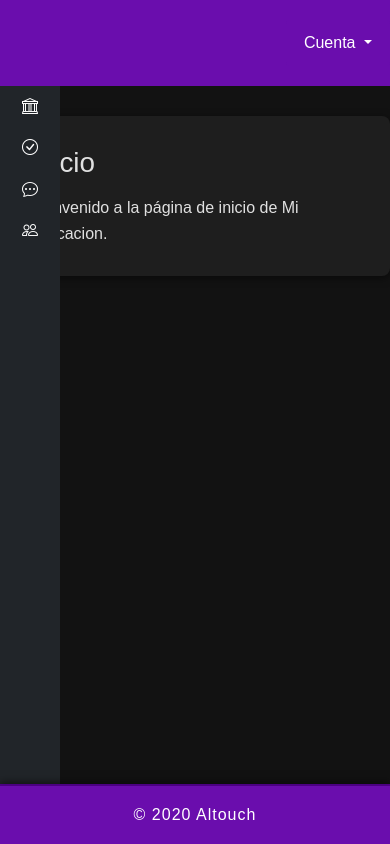
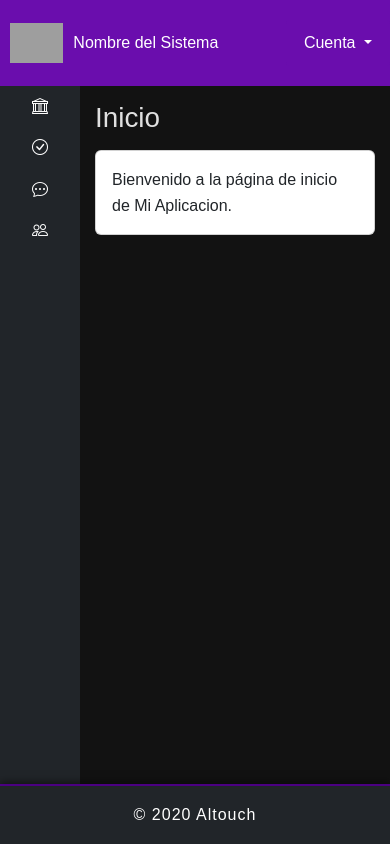
Before and after one commit to MatiasGuaymas/PS, a Flask app: template admin/src/web/templates/home.html in a window 390 px wide. Run offline with Flask 3, Linux system fonts and the light colour scheme; the template is opened without the code that fills it: most values are stand-ins (such as "Sample title", 1, 10 or a date in 2020); some libraries are stand-ins or nearby versions; grey boxes are pictures that could not be loaded.

Commit message:
Layout responsive

```diff
--- a/admin/src/web/templates/home.html
+++ b/admin/src/web/templates/home.html
@@ -5,5 +5,11 @@
 {% block content %}
 <h1>Inicio</h1>
 <h2></h2>
-<p>Bienvenido a la página de inicio de Mi Aplicacion.</p>
+<div class="card">
+    <div class="card-body">
+        <p>
+            Bienvenido a la página de inicio de Mi Aplicacion.
+        </p>
+    </div>
+</div>
 {% endblock %}
--- a/admin/src/web/templates/layout.html
+++ b/admin/src/web/templates/layout.html
@@ -13,10 +13,12 @@
 </head>
 
 <body>
-    <script src="https://cdnjs.cloudflare.com/ajax/libs/popper.js/2.11.8/umd/popper.min.js"></script>
-    <script src="{{ url_for('static', filename='bootstrap/dist/js/bootstrap.min.js') }}"></script>
     <header>
-        {%block header %}
+        <div class="header-left">
+            <img src="https://cdn-icons-png.flaticon.com/512/6325/6325609.png" alt="Logo">
+            <span>Nombre del Sistema</span>
+        </div>
+        <div class="header-right">
             <div class="dropdown">
                 <button class="dropdown-toggle" type="button" id="dropdownMenuButton" data-bs-toggle="dropdown"
                     aria-expanded="false">
@@ -25,12 +27,14 @@
                 <ul class="dropdown-menu" aria-labelledby="dropdownMenuButton">
                     <li><a class="dropdown-item" href="#">Ver perfil</a></li>
                     <li><a class="dropdown-item" href="#">Cerrar sesión</a></li>
-                <li><a class="dropdown-item" href="#">Iniciar sesión [Temporal, hasta tener sesiones y hacer un display
+                    <li><a class="dropdown-item" href="#">Iniciar sesión [Temporal, hasta tener sesiones y hacer un
+                            display
                             correcto]</a></li>
                 </ul>
             </div>
-        {% endblock %}
+        </div>
     </header>
+    <div class="layout-sidebar">
         <nav class="d-flex flex-column bg-dark text-white vh-100">
             {% block nav %}
                 <ul class="nav flex-column text-center">
@@ -57,13 +61,18 @@
                 </ul>
             {% endblock %}
         </nav>
+    </div>
+    <div class="layout-main">
         <main>
             {% block content %}
             {% endblock %}
         </main>
-    <footer>
+    </div>
+    <div class="layout-footer">
+        <footer class="bg-dark text-white text-center py-3">
             {% block footer %} &copy; {{current_year}} Altouch {% endblock %}
         </footer>
+    </div>
 </body>
 
 </html>
--- a/admin/static/style.css
+++ b/admin/static/style.css
@@ -1,10 +1,4 @@
-body,
-h1,
-h2,
-h3,
-p,
-ul,
-li {
+body, h1, h2, h3, p, ul, li {
     margin: 0;
     padding: 0;
     box-sizing: border-box;
@@ -17,25 +11,56 @@ body {
     line-height: 1.6;
 }
 
+.layout-sidebar {
+    position: fixed;
+    z-index: 1050;
+    width: 80px;
+    height: 100%;
+}
+
+.layout-main {
+    margin-left: 80px;
+}
+
+.layout-footer {
+    position: fixed;
+    bottom: 0;
+    width: 100%;
+    z-index: 1060;
+}
+
 header {
     background: #6a0dad;
     color: #fff;
     padding: 20px 0;
-    text-align: right;
+    display: flex;
+    align-items: center;
+    justify-content: space-between;
+}
+
+header .header-left {
+    margin-left: 10px;
+    display: flex;
+    align-items: center;
+}
+
+header .header-left img {
+    height: 40px;
+    margin-right: 10px;
+}
+
+header .header-right {
+    display: flex;
+    align-items: center;
 }
 
 main {
-    max-width: 900px;
-    margin: 30px auto;
-    background: #1e1e1e;
-    padding: 30px;
-    border-radius: 8px;
-    box-shadow: 0 2px 8px rgba(0, 0, 0, 0.5);
+    max-width: 100%;
+    margin: 0;
+    padding: 15px;
 }
 
-h1,
-h2,
-h3 {
+h1, h2, h3 {
     margin-bottom: 16px;
 }
 
@@ -72,19 +97,8 @@ footer {
     color: #fff;
     text-align: center;
     padding: 16px 0;
-    margin-top: 40px;
     font-size: 1rem;
     border-top: 2px solid #4b0082;
     letter-spacing: 1px;
-    box-shadow: 0 -2px 8px rgba(0, 0, 0, 0.5);
-    position: fixed;
-    bottom: 0;
-    width: 100%;
-    z-index: 1030;
+    box-shadow: 0 -2px 8px rgba(0,0,0,0.5);
 }
-
-nav {
-    width: 60px;
-    height: 100%;
-    position: fixed;
-}
```
Lines whose indentation alone changed are shown as unchanged.
